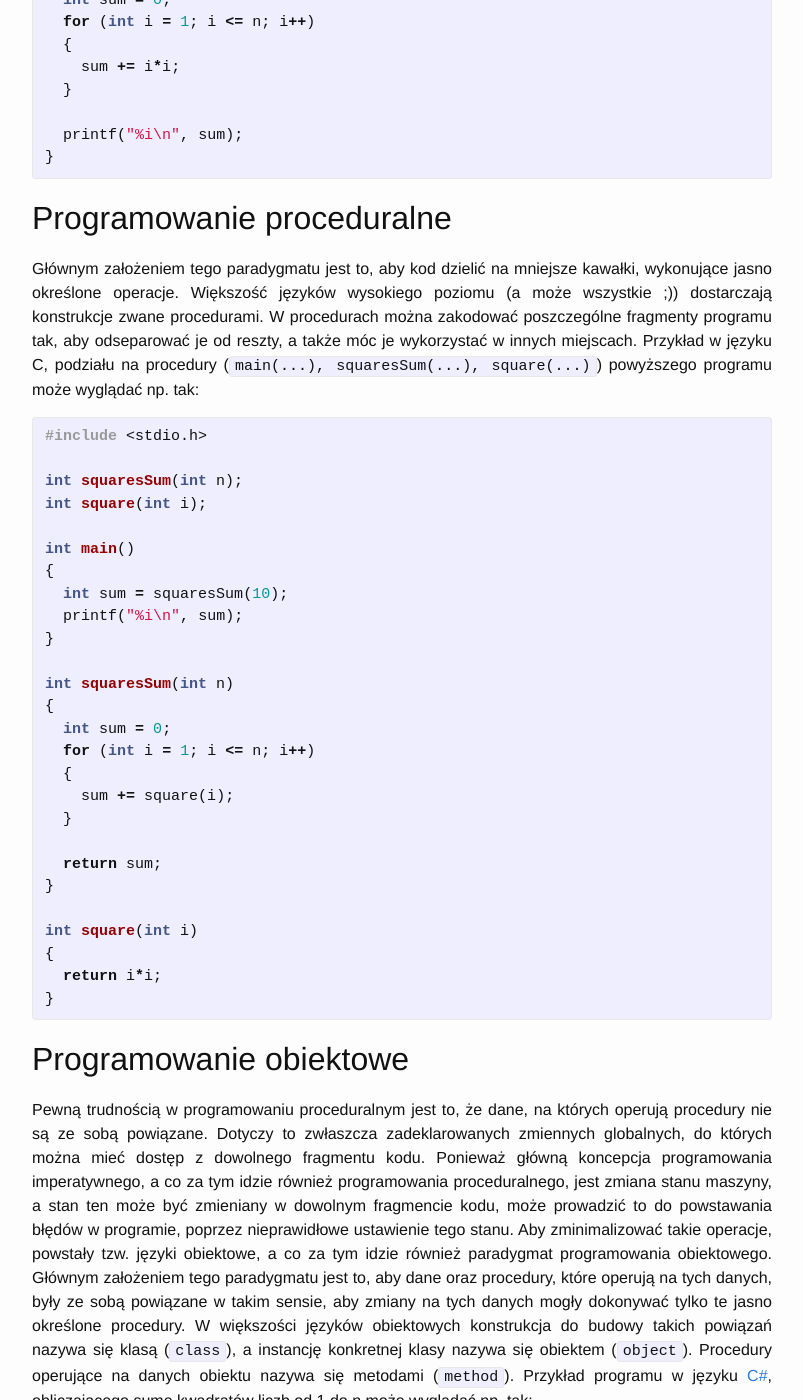
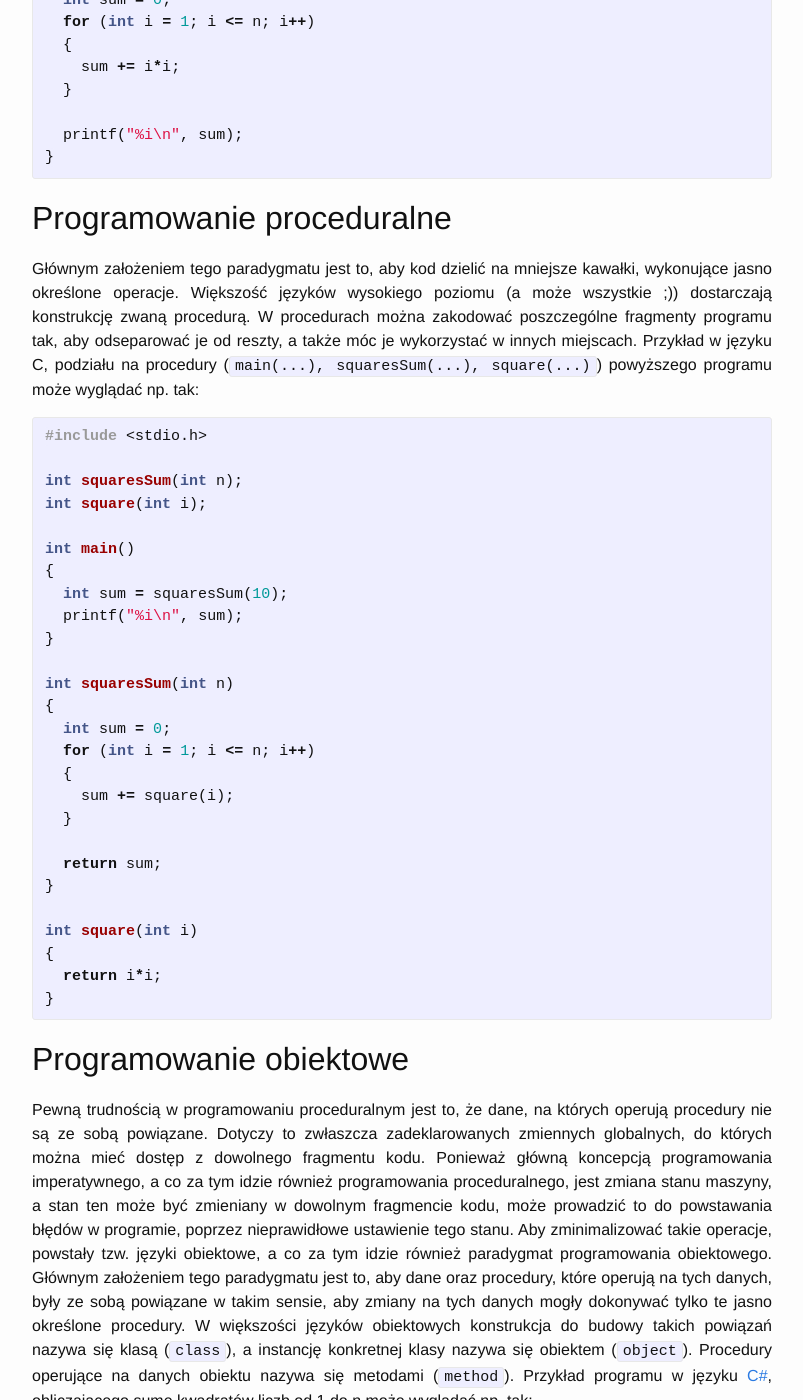
Before and after one commit to mikedevbo/mikedevbo.github.io, a Jekyll site: the page built from _posts/2016-07-02-First.md, in a window 1280 px wide and 1400 px high, scrolled down 4268 px. Shown: the whole window, without its empty margins (238-1041 px from the left). Built offline with Jekyll 4.4.1, drawn with Linux system fonts in a browser that asks for light colours; some of the changed text lies outside the part shown.

Commit message:
gramma correct

```diff
--- a/_posts/2016-07-02-First.md
+++ b/_posts/2016-07-02-First.md
@@ -157,7 +157,7 @@ int main()
 {% endhighlight %}
 
 ## Programowanie proceduralne
-Głównym założeniem tego paradygmatu jest to, aby kod dzielić na mniejsze kawałki, wykonujące jasno określone operacje. Większość języków wysokiego poziomu (a może wszystkie ;)) dostarczają konstrukcje zwane procedurami. W procedurach można zakodować poszczególne fragmenty programu tak, aby odseparować je od reszty, a także móc je wykorzystać w innych miejscach. Przykład w języku C, podziału na procedury (`main(...), squaresSum(...), square(...)`) powyższego programu może wyglądać np. tak:
+Głównym założeniem tego paradygmatu jest to, aby kod dzielić na mniejsze kawałki, wykonujące jasno określone operacje. Większość języków wysokiego poziomu (a może wszystkie ;)) dostarczają konstrukcję zwaną procedurą. W procedurach można zakodować poszczególne fragmenty programu tak, aby odseparować je od reszty, a także móc je wykorzystać w innych miejscach. Przykład w języku C, podziału na procedury (`main(...), squaresSum(...), square(...)`) powyższego programu może wyglądać np. tak:
 
 {% highlight c %}
 #include <stdio.h>
@@ -189,7 +189,7 @@ int square(int i)
 {% endhighlight %}
 
 ## Programowanie obiektowe
-Pewną trudnością w programowaniu proceduralnym jest to, że dane, na których operują procedury nie są ze sobą powiązane. Dotyczy to zwłaszcza zadeklarowanych zmiennych globalnych, do których można mieć dostęp z dowolnego fragmentu kodu. Ponieważ główną koncepcja programowania imperatywnego, a co za tym idzie również programowania proceduralnego, jest zmiana stanu maszyny, a stan ten może być zmieniany w dowolnym fragmencie kodu, może prowadzić to do powstawania błędów w programie, poprzez nieprawidłowe ustawienie tego stanu. Aby zminimalizować takie operacje, powstały tzw. języki obiektowe, a co za tym idzie również paradygmat programowania obiektowego. Głównym założeniem tego paradygmatu jest to, aby dane oraz procedury, które operują na tych danych, były ze sobą powiązane w takim sensie, aby zmiany na tych danych mogły dokonywać tylko te jasno określone procedury. W większości języków obiektowych konstrukcja do budowy takich powiązań nazywa się klasą (`class`), a instancję konkretnej klasy nazywa się obiektem (`object`). Procedury operujące na danych obiektu nazywa się metodami (`method`). Przykład programu w języku [C#][4], obliczającego sumę kwadratów liczb od 1 do n może wyglądać np. tak:
+Pewną trudnością w programowaniu proceduralnym jest to, że dane, na których operują procedury nie są ze sobą powiązane. Dotyczy to zwłaszcza zadeklarowanych zmiennych globalnych, do których można mieć dostęp z dowolnego fragmentu kodu. Ponieważ główną koncepcją programowania imperatywnego, a co za tym idzie również programowania proceduralnego, jest zmiana stanu maszyny, a stan ten może być zmieniany w dowolnym fragmencie kodu, może prowadzić to do powstawania błędów w programie, poprzez nieprawidłowe ustawienie tego stanu. Aby zminimalizować takie operacje, powstały tzw. języki obiektowe, a co za tym idzie również paradygmat programowania obiektowego. Głównym założeniem tego paradygmatu jest to, aby dane oraz procedury, które operują na tych danych, były ze sobą powiązane w takim sensie, aby zmiany na tych danych mogły dokonywać tylko te jasno określone procedury. W większości języków obiektowych konstrukcja do budowy takich powiązań nazywa się klasą (`class`), a instancję konkretnej klasy nazywa się obiektem (`object`). Procedury operujące na danych obiektu nazywa się metodami (`method`). Przykład programu w języku [C#][4], obliczającego sumę kwadratów liczb od 1 do n może wyglądać np. tak:
 
 {% highlight csharp %}
 using System.IO;
```
Also changed, not shown: other parts of _posts/2016-07-02-First.md (+3 -3 lines).
